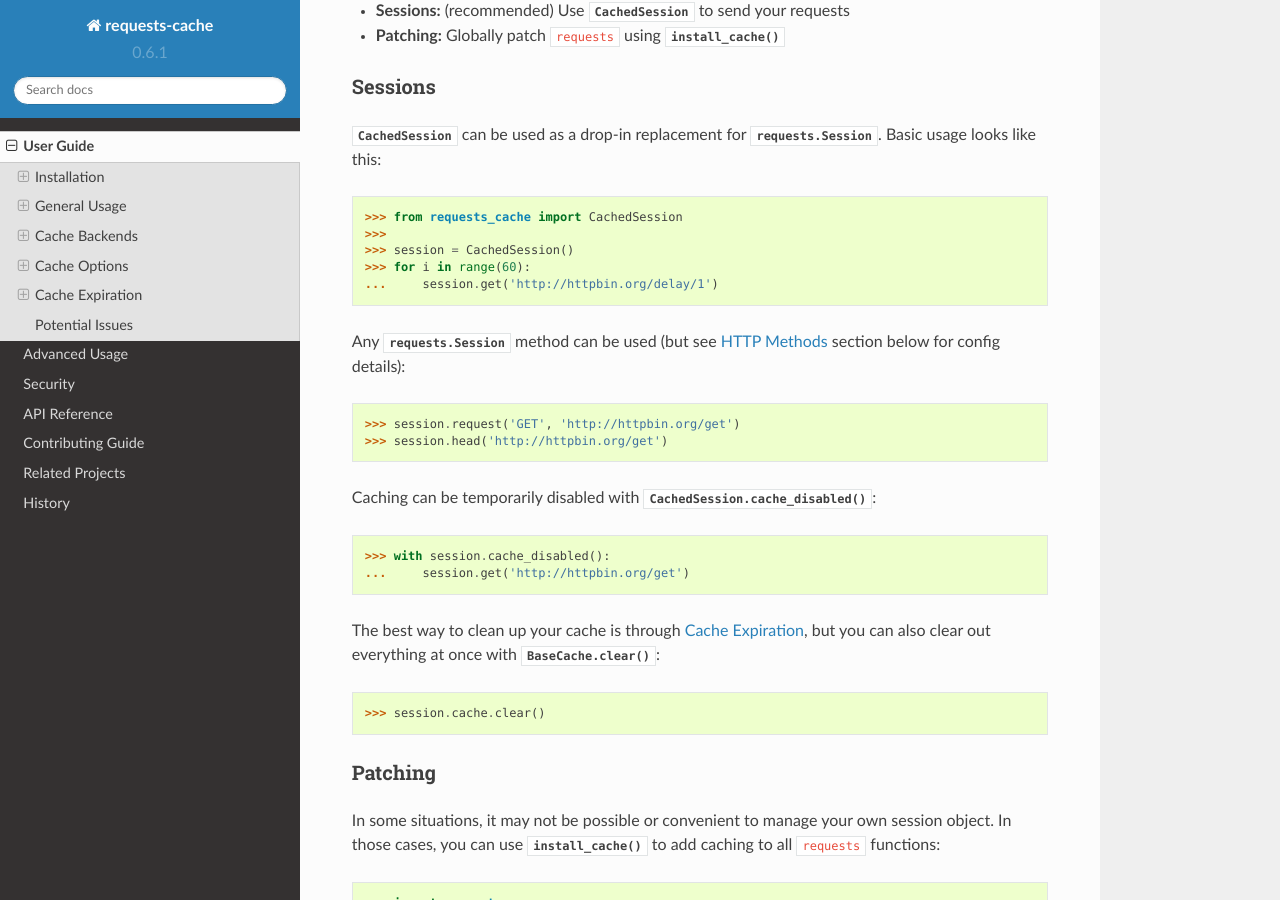
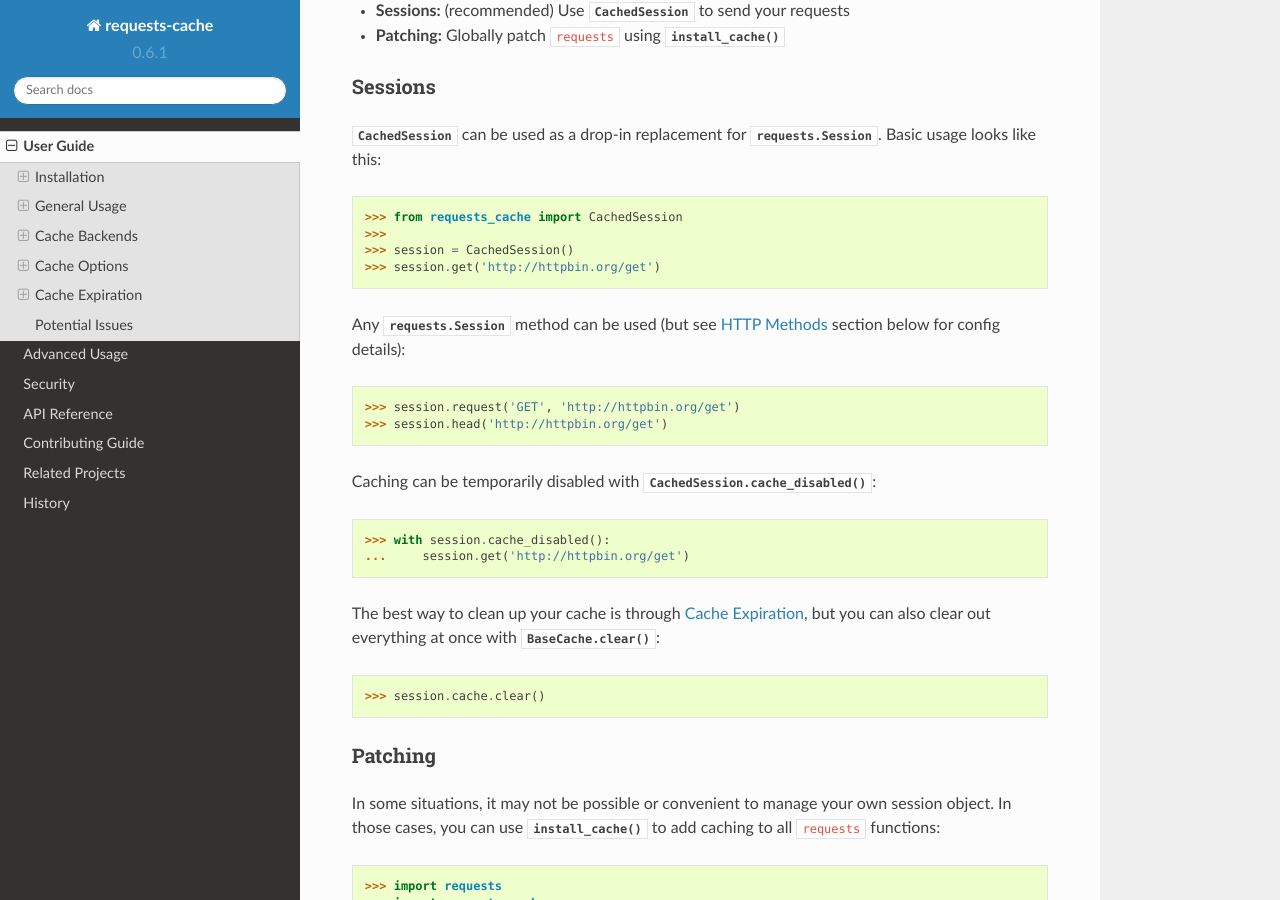
Before and after one commit to requests-cache/requests-cache, a Sphinx documentation site: the page built from docs/user_guide.rst, in a window 1280 px wide and 900 px high, scrolled down 1249 px. Built offline with Sphinx 7.4.7 and the Read the Docs theme 2.0.0, drawn with Linux system fonts in a browser that asks for light colours; pages that are not in the unit, such as notebooks, are missing from menus.

```diff
--- a/docs/user_guide.rst
+++ b/docs/user_guide.rst
@@ -40,8 +40,7 @@
     >>> from requests_cache import CachedSession
     >>>
     >>> session = CachedSession()
-    >>> for i in range(60):
-    ...     session.get('http://httpbin.org/delay/1')
+    >>> session.get('http://httpbin.org/get')
 
 Any :py:class:`requests.Session` method can be used (but see :ref:`user_guide:http methods` section
 below for config details):
```
Also changed, not shown: 1 other file.
